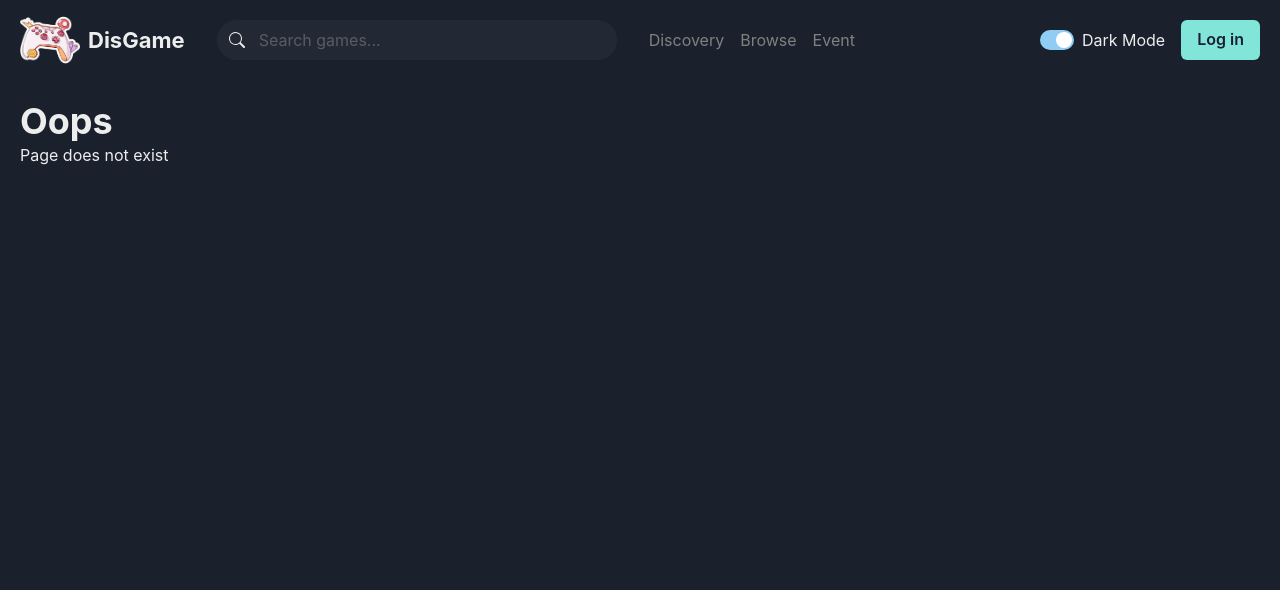
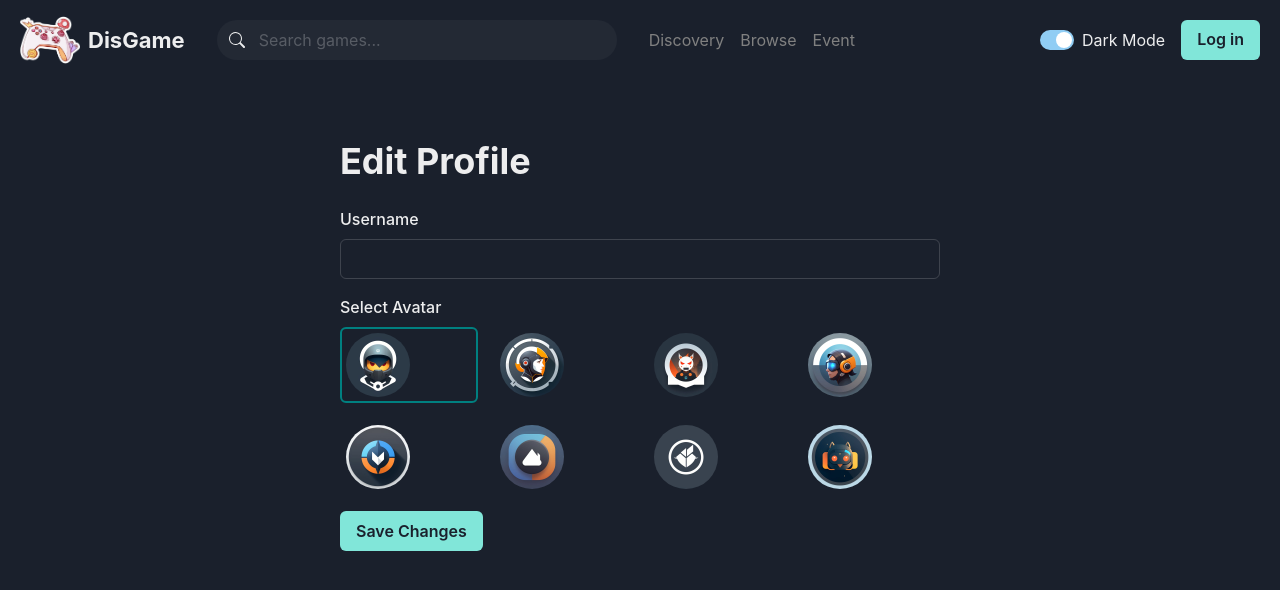
Before and after one commit to Hanxmao/Disgame, a React (Vite) app: page /edit in a window 1280 px wide. Shown: the top 590 px of the page. Built offline with nearby package versions, Linux system fonts and the light colour scheme; no server answers.

Commit message:
update user page

```diff
--- /dev/null
+++ b/src/components/UserProfile.tsx
@@ -0,0 +1,48 @@
+import {
+    Avatar,
+    Box,
+    Button,
+    Heading,
+    HStack,
+    Stack,
+    Text,
+    useColorModeValue,
+  } from "@chakra-ui/react";
+  import { Link, useNavigate } from "react-router-dom";
+import { useUserStore } from "../stores/userStore";
+
+  export default function UserProfile() {
+    const { user, logout } = useUserStore();
+    const navigate = useNavigate();
+    const cardBg = useColorModeValue("white", "gray.600");
+
+    const handleLogout = () => {
+      logout();
+      navigate("/login");
+    };
+
+    if (!user) {
+      return <Text>Please log in to view your profile.</Text>;
+    }
+
+    return (
+      <Box maxW="500px" mx="auto" mt={10} p={6} borderRadius="lg" bg={cardBg} boxShadow="lg">
+        <Stack spacing={5} align="center">
+          <Avatar size="xl" src={user.avatarUrl} name={user.username} />
+          <Heading size="md">{user.username}</Heading>
+          <Text colorScheme="gray">{user.email}</Text>
+
+          <HStack>
+            <Link to={"/edit"}>
+            <Button colorScheme="teal">
+              Edit Profile
+            </Button>
+            </Link>
+            <Button colorScheme="red" variant="outline" onClick={handleLogout}>
+              Log Out
+            </Button>
+          </HStack>
+        </Stack>
+      </Box>
+    );
+  }
--- /dev/null
+++ b/src/pages/EditUserPage.tsx
@@ -0,0 +1,105 @@
+import {
+  Avatar,
+  Box,
+  Button,
+  FormControl,
+  FormLabel,
+  GridItem,
+  Heading,
+  Input,
+  SimpleGrid,
+  useToast,
+} from "@chakra-ui/react";
+import { useState } from "react";
+import { axiosInstance } from "../services/api-client";
+import { useUserStore } from "../stores/userStore";
+import { useNavigate } from "react-router";
+
+const avatarOptions = Array.from(
+  { length: 8 },
+  (_, i) => `/avatars/avatar${i + 1}.jpeg`
+);
+
+export default function EditUserPage() {
+  const { user, setUser } = useUserStore();
+  const toast = useToast();
+  const navigate = useNavigate()
+
+  const [username, setUsername] = useState(user?.username || "");
+  const [selectedAvatar, setSelectedAvatar] = useState(
+    user?.avatarUrl || avatarOptions[0]
+  );
+  const [loading, setLoading] = useState(false);
+
+  const handleSubmit = async () => {
+    setLoading(true);
+    try {
+      const res = await axiosInstance.put(`/users/${user?._id}`, {
+        username,
+        avatarUrl: selectedAvatar,
+      });
+      setUser(res.data); // update Zustand state
+      toast({
+        title: "Profile updated!",
+        status: "success",
+        duration: 3000,
+        isClosable: true,
+      });
+      navigate("/user");
+    } catch (err: any) {
+      if (err.response?.status === 409) {
+        toast({
+          title: "Username already taken.",
+          status: "error",
+          duration: 4000,
+          isClosable: true,
+        });
+      } else {
+        toast({
+          title: "Failed to update profile.",
+          status: "error",
+          duration: 4000,
+          isClosable: true,
+        });
+      }
+    } finally {
+      setLoading(false);
+    }
+  };
+
+  return (
+    <Box maxW="600px" mx="auto" mt={10}>
+      <Heading mb={6}>Edit Profile</Heading>
+      <FormControl mb={4}>
+        <FormLabel>Username</FormLabel>
+        <Input value={username} onChange={(e) => setUsername(e.target.value)} />
+      </FormControl>
+
+      <FormControl mb={4}>
+        <FormLabel>Select Avatar</FormLabel>
+        <SimpleGrid columns={4} spacing={4}>
+          {avatarOptions.map((url) => (
+            <GridItem
+              key={url}
+              border={
+                url === selectedAvatar
+                  ? "2px solid teal"
+                  : "2px solid transparent"
+              }
+              borderRadius="md"
+              p={1}
+              cursor="pointer"
+              onClick={() => setSelectedAvatar(url)}
+            >
+              <Avatar src={url} size="lg" />
+            </GridItem>
+          ))}
+        </SimpleGrid>
+      </FormControl>
+
+      <Button onClick={handleSubmit} isLoading={loading} colorScheme="teal">
+        Save Changes
+      </Button>
+    </Box>
+  );
+}
--- a/src/pages/User.tsx
+++ b/src/pages/User.tsx
@@ -1,22 +1,12 @@
-import { Button } from "@chakra-ui/react"
-import { useUserStore } from "../stores/userStore"
-import { useNavigate } from "react-router"
+import { Box } from "@chakra-ui/react";
+import UserProfile from "../components/UserProfile";
 
 const User = () => {
-    const{logout} = useUserStore()
-    const navigate = useNavigate()
+  return (
+    <Box>
+      <UserProfile />
+    </Box>
+  );
+};
 
-    const handleLogout = async()=>{
-        await logout()
-        navigate("/")
-    }
-  return (
-    <div>
-      <Button colorScheme="red" onClick={handleLogout}>
-        Log out
-      </Button>
-    </div>
-  )
-}
-
-export default User
+export default User;
--- a/src/routes.tsx
+++ b/src/routes.tsx
@@ -1,6 +1,8 @@
 import { createBrowserRouter } from "react-router-dom";
 import BrowsePage from "./pages/BrowsePage";
+import EditUserPage from "./pages/EditUserPage";
 import ErrorPage from "./pages/ErrorPage";
+import EventPage from "./pages/EventPage";
 import GameDetailPage from "./pages/GameDetailPage";
 import GameGenre from "./pages/GameGenre";
 import HomePage from "./pages/HomePage";
@@ -8,7 +10,6 @@ import Layout from "./pages/Layout";
 import Login from "./pages/Login";
 import Signup from "./pages/Signup";
 import User from "./pages/User";
-import EventPage from "./pages/EventPage";
 
 const router = createBrowserRouter([
   {
@@ -22,6 +23,7 @@ const router = createBrowserRouter([
         { path:"/game-list/:genre", element: <GameGenre /> },
         { path:"/event", element: <EventPage /> },
         { path:"/user", element: <User /> },
+        { path:"/edit", element: <EditUserPage /> },
         { path:"/login", element: <Login /> },
         { path:"/sign-up", element: <Signup /> },
     ]
```
